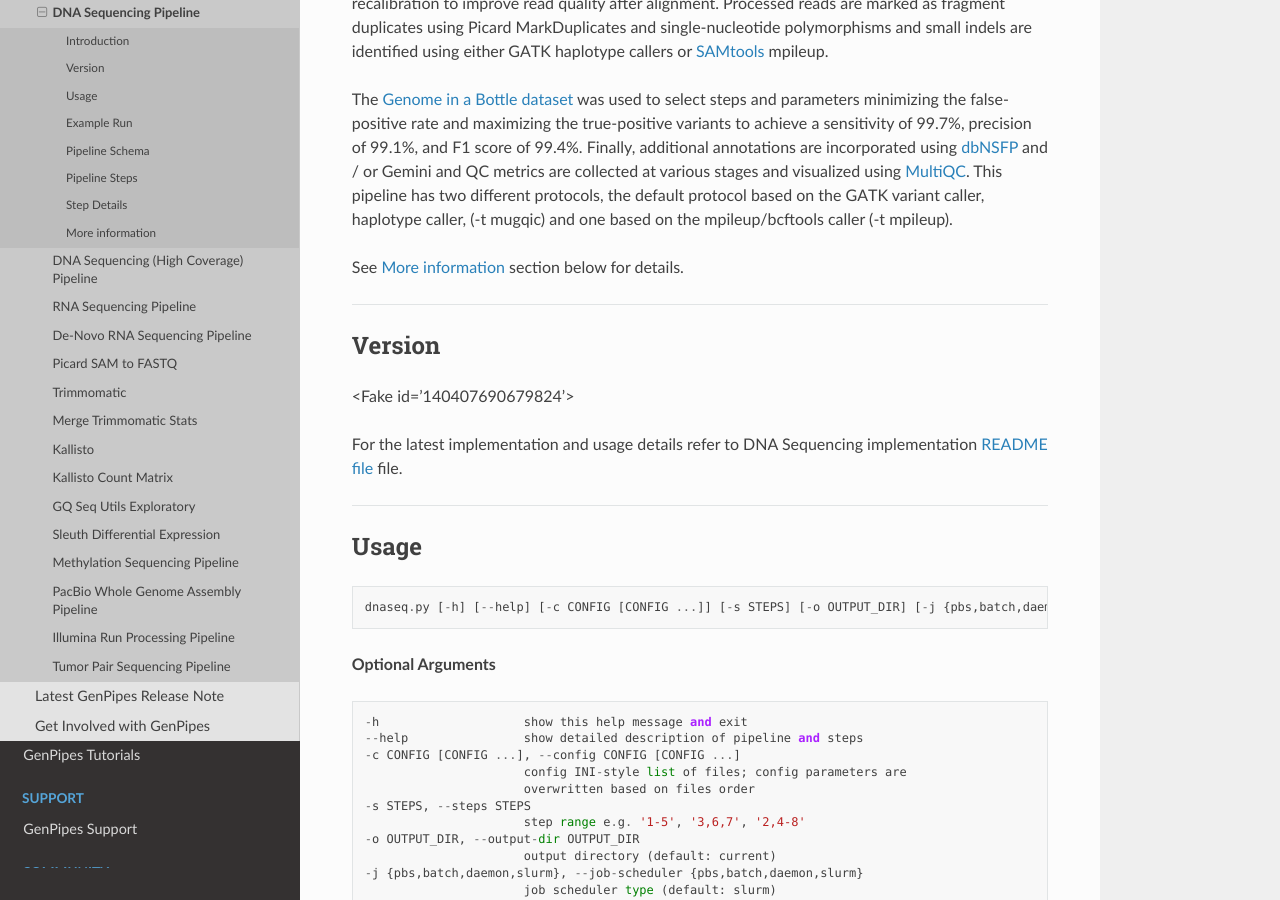
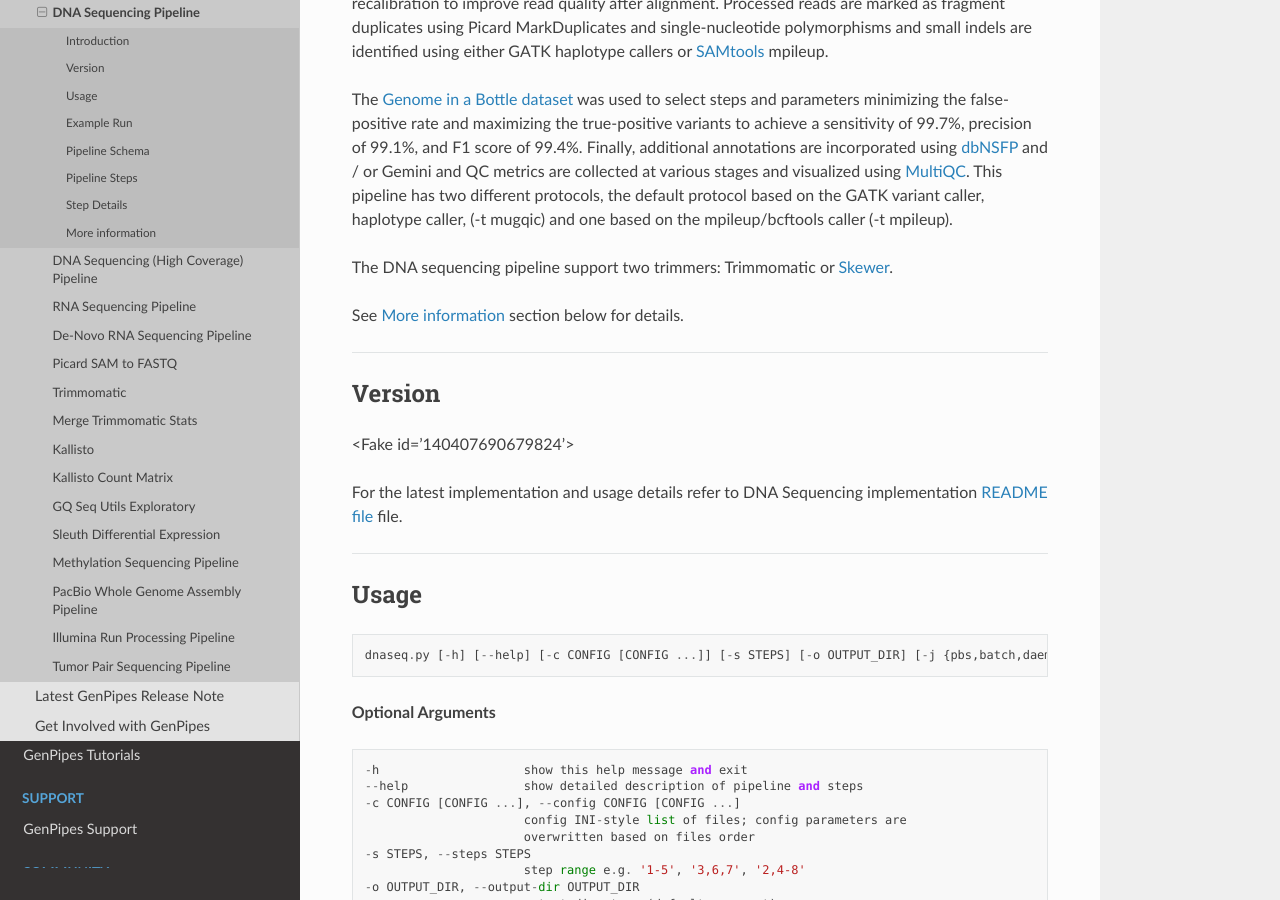
Before and after one commit to c3g/GenPipes_Docs, a Sphinx documentation site: the page built from docs/source/user_guide/pipelines/gp_dnaseq.rst, in a window 1280 px wide and 900 px high, scrolled down 993 px. Built offline with Sphinx 7.4.7 and the Read the Docs theme 2.0.0, drawn with Linux system fonts in a browser that asks for light colours; formulas are drawn with MathJax 3; the version number could not be read and is left out.

Commit message:
Ref #66 DNA sequencing trimmer options - Trimmomatic or Skewer added

```diff
--- a/docs/source/user_guide/pipelines/gp_dnaseq.rst
+++ b/docs/source/user_guide/pipelines/gp_dnaseq.rst
@@ -24,6 +24,8 @@ Introduction
 DNA Sequencing GenPipes pipeline has been implemented optimizing the Genome Analysis Toolkit, `GATK`_ best practices standard operating protocols. This procedure entails trimming raw reads derived from whole-genome or exome data followed by alignment to a known reference, post-alignment refinements, and variant calling. Trimmed reads are aligned to a reference by the Burrows-Wheeler Aligner (BWA), `bwa-mem`_. Refinements of mismatches near insertions and deletions (indels) and base qualities are performed using GATK indels realignment and base recalibration to improve read quality after alignment. Processed reads are marked as fragment duplicates using Picard MarkDuplicates and single-nucleotide polymorphisms and small indels are identified using either GATK haplotype callers or `SAMtools`_ mpileup.
 
 The `Genome in a Bottle dataset`_ was used to select steps and parameters minimizing the false-positive rate and maximizing the true-positive variants to achieve a sensitivity of 99.7%, precision of 99.1%, and F1 score of 99.4%. Finally, additional annotations are incorporated using `dbNSFP`_ and / or Gemini and QC metrics are collected at various stages and visualized using `MultiQC`_. This pipeline has two different protocols, the default protocol based on the GATK variant caller, haplotype caller, (-t mugqic) and one based on the mpileup/bcftools caller (-t mpileup).
+
+The DNA sequencing pipeline support two trimmers: Trimmomatic or `Skewer <https://bmcbioinformatics.biomedcentral.com/articles/10.1186/1471-2105-15-182>`_.
 
 See :ref:`More Information on DNA Sequencing` section below for details.
 
```
